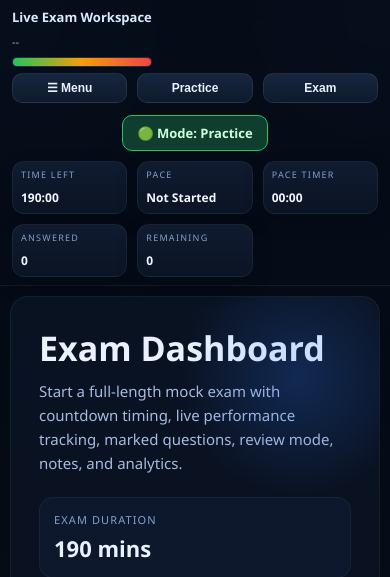
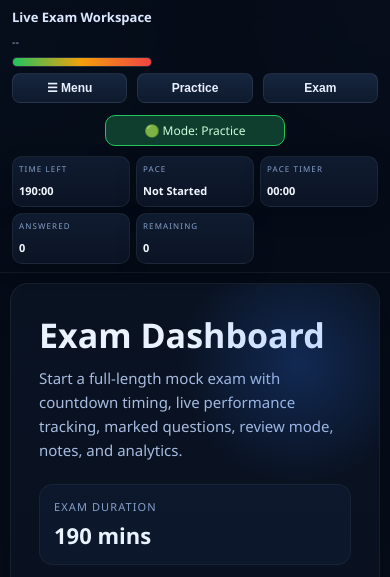
Before and after one commit to abpinedamb-cloud/cse-exam-workspace, a Flask app: page / in a window 390 px wide. Shown: the top 577 px of the page. Run offline with Flask 3, Linux system fonts and the light colour scheme.

Commit message:
Update index.html

```diff
--- a/templates/index.html
+++ b/templates/index.html
@@ -969,10 +969,27 @@
     width: 100% !important;
     height: auto !important;
   }
-  .metric-strip {
+
+.metric-strip {
   display: grid;
   grid-template-columns: repeat(3, 1fr);
-  gap: 10px;
+  gap: 6px;
+  width: 100%;
+  margin-top: 4px;
+}
+
+.metric-box {
+  padding: 6px;
+  border-radius: 10px;
+  min-width: 0;
+}
+
+.metric-label {
+  font-size: 8px;
+}
+
+.metric-value {
+  font-size: 11px;
 }
 
 /* ✅ Second row (2 items only) */
@@ -980,15 +997,12 @@
 .metric-box:nth-child(5) {
   grid-column: span 1;
 }
+
 /* ✅ MOBILE ONLY CORRECT RULES */
 .desktop-controls {
   display: none;
 }
 
-.mobile-controls {
-  display: flex;
-}
-/* ✅ FIX TOP 3 BUTTONS */
 .mobile-controls {
   display: grid;
   grid-template-columns: repeat(3, 1fr);
@@ -996,20 +1010,29 @@
   width: 100%;
 }
 
-/* ✅ REMOVE FULL WIDTH JUST FOR THESE BUTTONS */
-
-.mobile-controls {
-  display: grid;
-  grid-template-columns: repeat(3, 1fr);
-  gap: 6px;
+.mobile-controls .btn {
   width: 100%;
-}
-
-.mobile-controls .btn {
-  width: auto !important;
   padding: 8px;
   font-size: 12px;
-}
+  border-radius: 8px;
+}
+
+/* ✅ MOBILE OVERLAY */
+#mobileOverlay {
+  position: fixed;
+  top: 0;
+  left: 0;
+  width: 100%;
+  height: 100%;
+  background: rgba(0,0,0,.6);
+  z-index: 900;
+  display: none;
+}
+
+#mobileOverlay.active {
+  display: block;
+}
+
 /* ✅ MOBILE: exam action buttons layout */
 .main-controls {
   display: grid;
@@ -1050,15 +1073,16 @@
 }
 
 #mobileModeIndicator {
-  font-weight: 600;
-  font-size: 13px;
-  padding: 8px 14px;
+  display: block;
+  width: 180px;
+  text-align: center;
+  padding: 6px 10px;
+  font-size: 12px;
   border-radius: 10px;
   background: #0f3d2e;
   color: #c9ffd9;
   border: 1px solid #22c55e;
-  min-width: 140px;
-  text-align: center;
+}
 }
 
 /* ✅ METRICS directly below mode */
@@ -1073,6 +1097,9 @@
 </head>
 
 <body>
+
+  <div id="mobileOverlay"></div>
+
   <div class="app-shell">
 
     <!-- LEFT NAV -->
```
